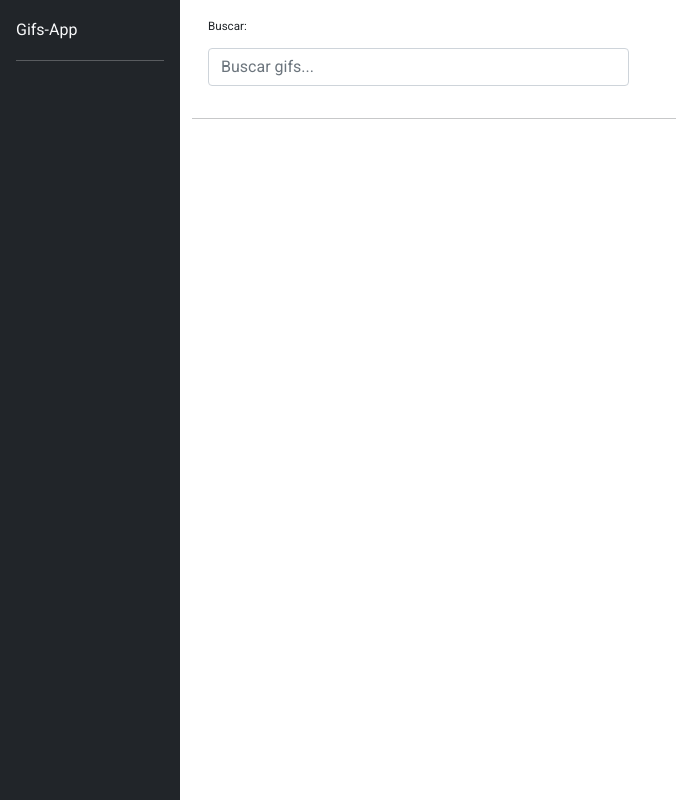
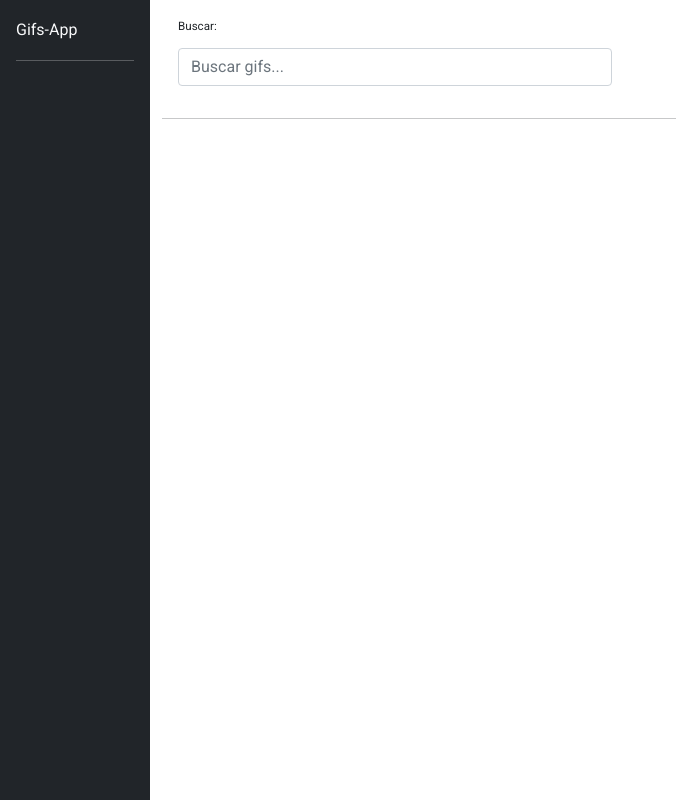
Before and after one commit to lucio-crDEV/gifsApp, an Angular app: page / in a window 1280 px wide. Shown: the whole page, without its empty margins (0-676 px from the left). Built offline with nearby package versions, Linux system fonts and the light colour scheme.

Commit message:
estableciendo max-width de 100%

```diff
--- a/src/styles.css
+++ b/src/styles.css
@@ -1,11 +1,12 @@
 html, body {
     height: 100%;
+    max-width: 100%;
 }
 
 #sidebar{
     height: 100%;
     min-height: 100vh;
-    min-width: 180px;
+    min-width: 150px;
 }
 html, body { height: 100%; }
 body { margin: 0; font-family: Roboto, "Helvetica Neue", sans-serif; }
```
